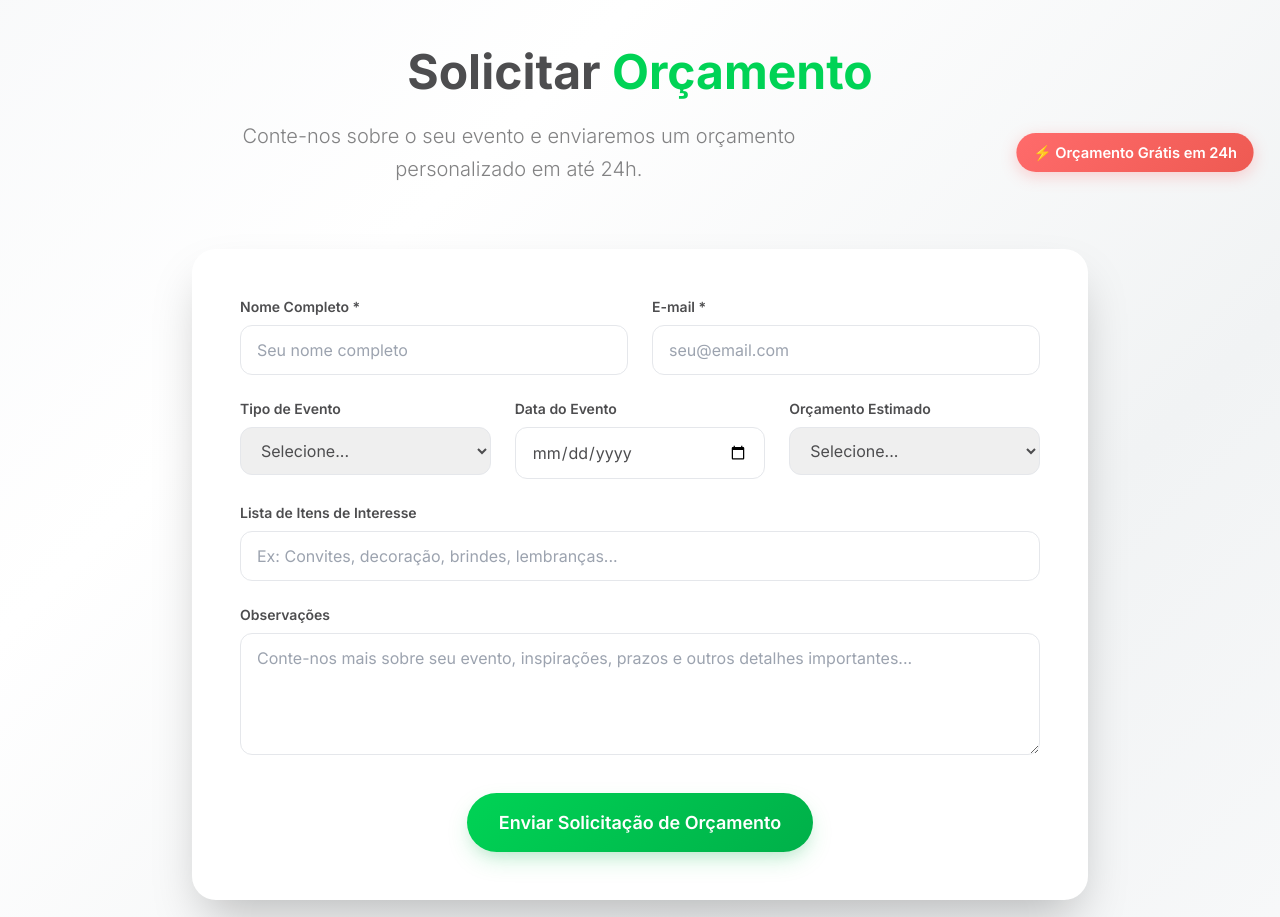
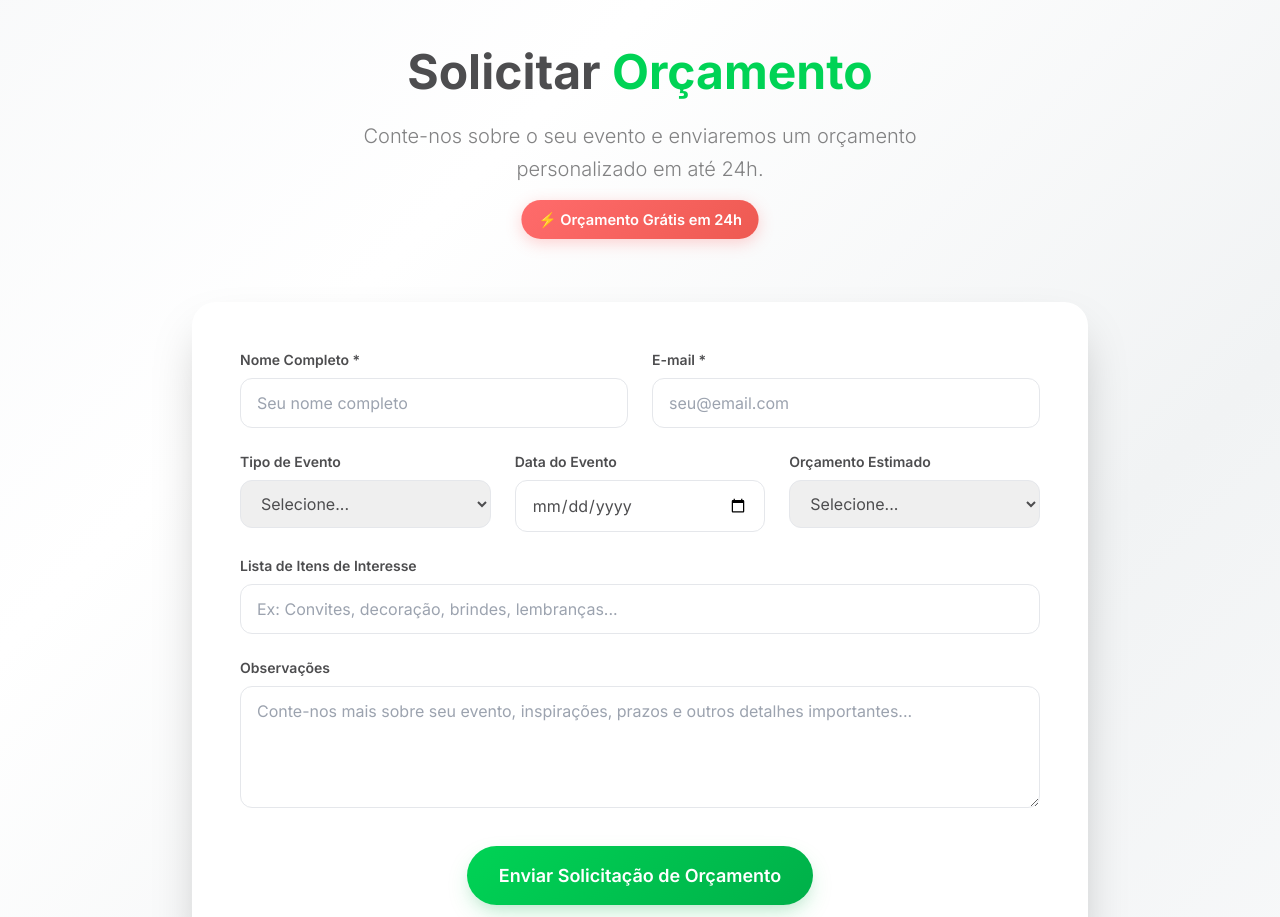
Before and after one commit to svlucas7/zap-lp-nichoacademico, a website: page index.html in a window 1280 px wide. Shown: the part 5740-6657 px from the top of the page. Drawn offline with nearby package versions, Linux system fonts and the light colour scheme.

Commit message:
Centraliza badge de urgência 'Orçamento Grátis em 24h'
- Remove layout flex horizontal que desalinhava o badge
- Posiciona badge em linha separada e centralizada
- Melhora hierarquia visual da seção de contato

```diff
--- a/index.html
+++ b/index.html
@@ -973,10 +973,10 @@
             Solicitar
             <span class="text-zapGreen">Orçamento</span>
           </h2>
-          <div class="flex items-center justify-center gap-4 mb-6">
-            <p class="text-xl text-zapGray/70 max-w-2xl mx-auto font-light leading-relaxed">
-              Conte-nos sobre o seu evento e enviaremos um orçamento personalizado em até 24h.
-            </p>
+          <p class="text-xl text-zapGray/70 max-w-2xl mx-auto font-light leading-relaxed mb-4">
+            Conte-nos sobre o seu evento e enviaremos um orçamento personalizado em até 24h.
+          </p>
+          <div class="flex justify-center mb-6">
             <div class="urgency-badge">
               ⚡ Orçamento Grátis em 24h
             </div>
```
